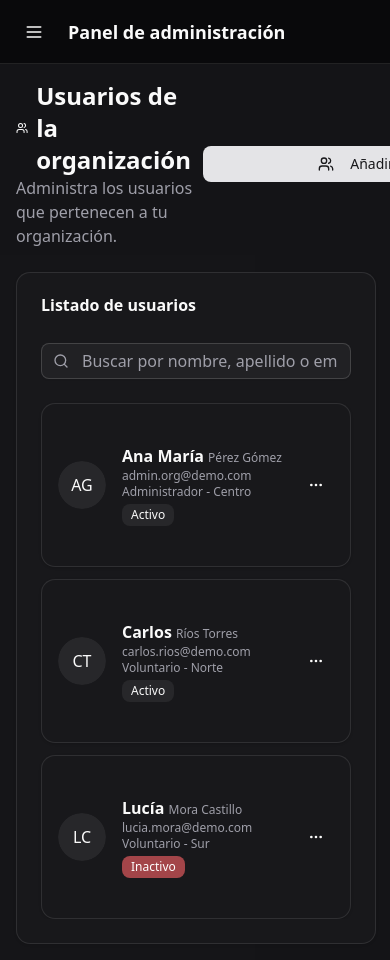
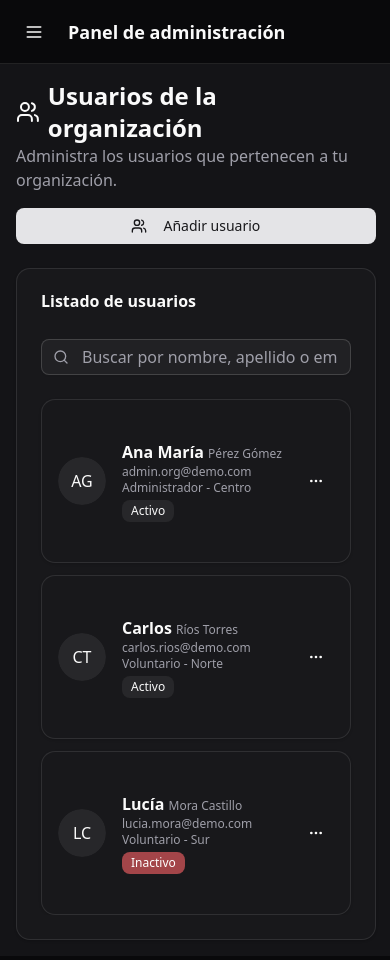
Before and after one commit to gustavoromerocl/rukayun-frontend, a React (Vite) app: page /dashboard/usuarios in a window 390 px wide. Built offline with nearby package versions, Linux system fonts and the light colour scheme.

Commit message:
fix: responsive dsign on user section

```diff
--- a/src/pages/dashboard/Usuarios.tsx
+++ b/src/pages/dashboard/Usuarios.tsx
@@ -157,7 +157,7 @@
 
   return (
     <div className="space-y-6">
-      <div className="flex items-center justify-between">
+      <div className="flex flex-col sm:flex-row sm:items-center sm:justify-between gap-4">
         <div>
           <h2 className="text-2xl font-bold flex items-center gap-2"><Users className="w-6 h-6" />Usuarios de la organización</h2>
           <p className="text-muted-foreground">Administra los usuarios que pertenecen a tu organización.</p>
```
